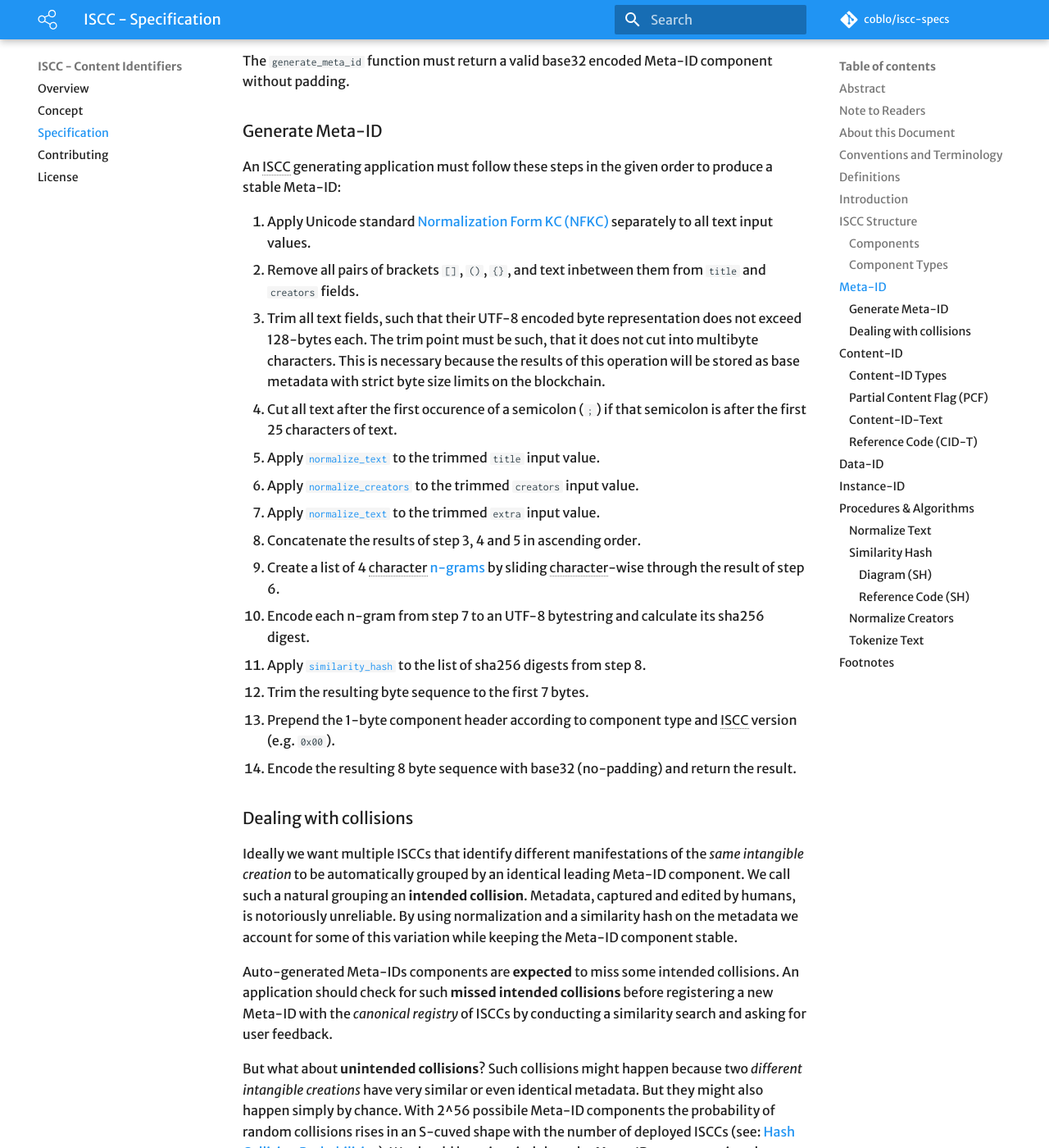
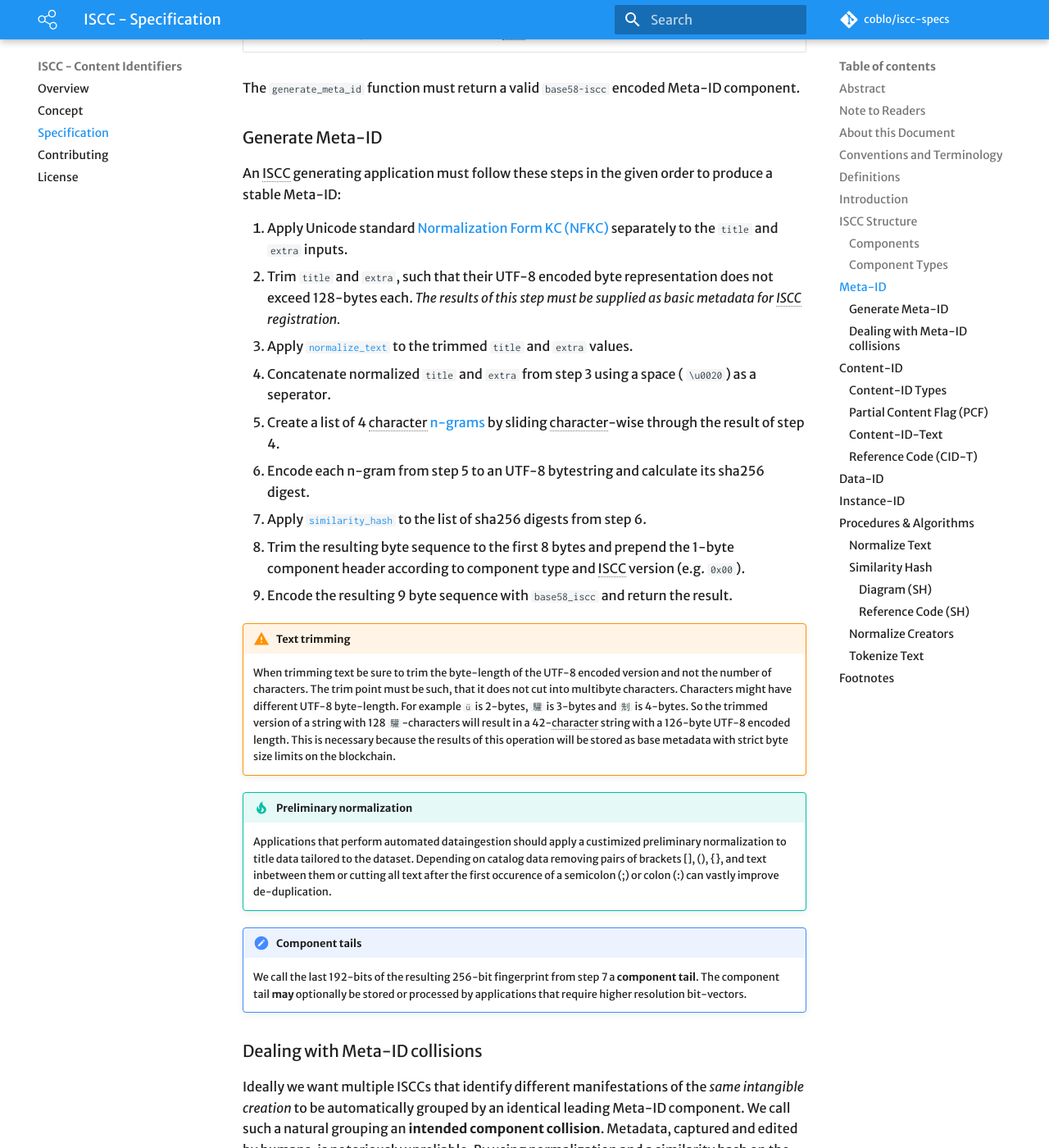
Before and after one commit to iscc/iscc-specs, an MkDocs documentation site: the page built from docs/specification.md, in a window 1280 px wide and 1400 px high, scrolled down 4643 px. Shown: the whole window at 82% size. Built offline with MkDocs 1.6.1 and Material for MkDocs 9.7.7, drawn with Linux system fonts in a browser that asks for light colours; comment, search, counter and statistics services are not loaded; old or Windows-style settings are respelled for this version of MkDocs; some of the changed text lies outside the part shown.

Commit message:
Simplified Meta-ID section of specification

```diff
--- a/docs/specification.md
+++ b/docs/specification.md
@@ -40,7 +40,7 @@ Digital Media Object
 :	A blob of raw bytes that with media type specific encoding.
 
 Generic Media Type
-:	A basic digital content type such as UTF-8 encoded plain text or raw pixel data of images.
+:	A basic content type such as plain text in a normalized and *generic* ([UTF-8](https://en.wikipedia.org/wiki/UTF-8)) encoding format.
 
 ISCC
 :	International Standard Content Code
@@ -73,11 +73,17 @@ The ISCC Digest is built from multiple self-describing 72-bit components:
 | **Algorithms:** | Similarity Hash     | Type specific      | CDC, Similarity Hash | CDC, Hash Tree |
 | **Size:**       | 72 bits             | 72 bits            | 72 bits              | 72 bits        |
 
-These components may be used independently by applications for various purposes but must be combined into a 52 character string (55 with hyphens) for a fully qualified ISCC Code. The components must be combined in the fixed order of Meta-ID, Content-ID, Data-ID, Instance-ID and may be separated by hyphens.
+These components may be used independently by applications for various purposes but must be combined into a 52 character base58 encoded string (55 with hyphens) for a fully qualified ISCC Code. The components must be combined in the fixed order of Meta-ID, Content-ID, Data-ID, Instance-ID and may be separated by hyphens.
 
-!!! todo
+!!! examples
+    **Printable output:**
 
-    Describe coded format with prefix, colon, components +- hyphens
+    ISCC: 11cS7Y9NjD6DX-1DVcUdv5ewjDQ-1Qhwz8x54CShu-1d8uCbWCNbGWg
+
+    **Machine readable URI:**
+
+    iscc:11TcMGvUSzqoM1CqVA3ykFawyh1R1sH4Bz8A1of1d2Ju4VjWt26S
+
 ### Component Types
 
 Each component has the same basic structure of a 1-byte header and a 8-byte main section. Each components main section can thus be fit into a 64-bit integer value for efficient data processing. The header-byte of each component is subdivided into 2 nibbles (4 bits). The first nibble specifies the component type while the second nibble is component specific.
@@ -96,44 +102,48 @@ Each component has the same basic structure of a 1-byte header and a 8-byte main
 
 ## Meta-ID
 
-The Meta-ID is built from minimal and generic metadata of the content to be identified. All *text* information supplied to the META-ID generating function is assumed to be UTF-8 encoded. Errors that occur during the decoding of such a bytestring input to a native Unicode must terminate the process and must not be silenced. An ISCC generating application must provide a `generate_meta_id` function that accepts the following input fields:
+The Meta-ID is built from minimal and generic metadata of the content to be identified. All *text* information supplied to the META-ID generating function is assumed to be UTF-8 encoded. Errors that occur during the decoding of such a bytestring input to a native Unicode must terminate the process and must not be silenced. An ISCC generating application must provide a `generate_meta_id` function that accepts the following inputs:
 
-| Name                  | Type    | Required | Description                              |
-| :-------------------- | :------ | :------- | :--------------------------------------- |
-| *title*               | text    | Yes      | The title of an intangible creation.     |
-| *creators*[^creators] | text    | No       | One or more semicolon separated names of the original creators of the content. |
+| Name                  | Type    | Required | Description                                                  |
+| :-------------------- | :------ | :------- | :----------------------------------------------------------- |
+| *title*               | text    | Yes      | The title of an intangible creation.                         |
 | *extra*               | text    | No       | A short statement that distinguishes this intangible creation from another one. |
-| version               | integer | No       | ISCC version number.                     |
+| version               | integer | No       | ISCC version number (default: 0)                             |
 
-The `generate_meta_id` function must return a valid base32 encoded Meta-ID component without padding.
+The `generate_meta_id` function must return a valid `base58-iscc` encoded Meta-ID component.
 
 ### Generate Meta-ID
 
 An ISCC generating application must follow these steps in the given order to produce a stable Meta-ID:
 
-1. Apply Unicode standard [Normalization Form KC (NFKC)](http://www.unicode.org/reports/tr15/#Norm_Forms) separately to all text input values.
-2. Remove all pairs of brackets  `[]`,  `()`,  `{}`, and text inbetween them from `title` and `creators` fields.
-3. Trim all text fields, such that their UTF-8 encoded byte representation does not exceed 128-bytes each. The trim point must be such, that it does not cut into multibyte characters. This is necessary because the results of this operation will be stored as base metadata with strict byte size limits on the blockchain.
-4. Cut all text after the first occurence of a semicolon (`;`) if that semicolon is after the first 25 characters of text.
-5. Apply [`normalize_text`](#normalize-text) to the trimmed `title` input value.
-6. Apply [`normalize_creators`](#normalize-creators) to the trimmed `creators` input value.
-7. Apply [`normalize_text`](#normalize-text) to the trimmed `extra` input value.
-8. Concatenate the results of step 3, 4 and 5 in ascending order.
-9. Create a list of 4 character [n-grams](https://en.wikipedia.org/wiki/N-gram) by sliding character-wise through the result of step 6.
-10. Encode each n-gram from step 7 to an UTF-8 bytestring and calculate its sha256 digest.
-11. Apply [`similarity_hash`](#similarity-hash) to the list of sha256 digests from step 8.
-12. Trim the resulting byte sequence to the first 7 bytes.
-13. Prepend the 1-byte component header according to component type and ISCC version (e.g. `0x00`).
-14. Encode the resulting 8 byte sequence with base32 (no-padding) and return the result.
+1. Apply Unicode standard [Normalization Form KC (NFKC)](http://www.unicode.org/reports/tr15/#Norm_Forms) separately to the  `title` and `extra` inputs.
+2. Trim `title` and `extra`, such that their UTF-8 encoded byte representation does not exceed 128-bytes each. *The results of this step must be supplied as basic metadata for ISCC registration.*
+3. Apply [`normalize_text`](#normalize-text) to the trimmed `title` and `extra` values.
+4. Concatenate normalized `title` and `extra` from step 3 using a space ( `\u0020`) as a seperator.
+5. Create a list of 4 character [n-grams](https://en.wikipedia.org/wiki/N-gram) by sliding character-wise through the result of step 4.
+6. Encode each n-gram from step 5 to an UTF-8 bytestring and calculate its sha256 digest.
+7. Apply [`similarity_hash`](#similarity-hash) to the list of sha256 digests from step 6.
+8. Trim the resulting byte sequence to the first 8 bytes and prepend the 1-byte component header according to component type and ISCC version (e.g. `0x00`).
+15. Encode the resulting 9 byte sequence with `base58_iscc` and return the result.
 
 
-### Dealing with collisions
+!!! warning "Text trimming"
+    When trimming text be sure to trim the byte-length of the UTF-8 encoded version and not the number of characters. The trim point must be such, that it does not cut into multibyte characters. Characters might have different UTF-8 byte-length. For example `ü` is 2-bytes, `驩` is 3-bytes and `𠜎` is 4-bytes. So the trimmed version of a string with 128 `驩`-characters will result in a 42-character string with a 126-byte UTF-8 encoded length. This is necessary because the results of this operation will be stored as base metadata with strict byte size limits on the blockchain.
 
-Ideally we want multiple ISCCs that identify different manifestations of the *same intangible creation* to be automatically grouped by an identical leading Meta-ID component. We call such a natural grouping an **intended collision**. Metadata, captured and edited by humans, is notoriously unreliable. By using normalization and a similarity hash on the metadata we account for some of this variation while keeping the Meta-ID component stable.
+!!! tip "Preliminary normalization"
+    Applications that perform automated dataingestion should apply a custimized preliminary normalization to title data tailored to the dataset. Depending on catalog data removing pairs of brackets [], (), {}, and text inbetween them or cutting all text after the first occurence of a semicolon (;) or colon (:) can vastly improve de-duplication.
 
-Auto-generated Meta-IDs components are **expected** to miss some intended collisions. An application should check for such **missed intended collisions** before registering a new Meta-ID with the *canonical registry* of ISCCs by conducting a similarity search and asking for user feedback.
+!!! note "Component tails"
+    We call the last 192-bits of the resulting 256-bit fingerprint from step 7 a **component tail**. The component tail **may** optionally be stored or processed by applications that require higher resolution bit-vectors.
 
-But what about **unintended collisions**? Such collisions might happen because two *different intangible creations* have very similar or even identical metadata. But they might also happen simply by chance. With 2^56 possibile Meta-ID components the probability of random collisions rises in an S-cuved shape with the number of deployed ISCCs (see: [Hash Collision Probabilities](http://preshing.com/20110504/hash-collision-probabilities/)).  We should keep in mind that, the Meta-ID component is only one part of an ISCC. Sporadic unintended collisions of the Meta-ID component are generally deemed as **acceptable and expected**.
+
+### Dealing with Meta-ID collisions
+
+Ideally we want multiple ISCCs that identify different manifestations of the *same intangible creation* to be automatically grouped by an identical leading Meta-ID component. We call such a natural grouping an **intended component collision**. Metadata, captured and edited by humans, is notoriously unreliable. By using normalization and a similarity hash on the metadata we account for some of this variation while keeping the Meta-ID component somewhat stable.
+
+Auto-generated Meta-IDs components are **expected** to miss some intended collisions. An application should check for such **missed intended component collisions** before registering a new Meta-ID with the *canonical registry* of ISCCs by conducting a similarity search and asking for user feedback.
+
+But what about **unintended component collisions**? Such collisions might happen because two *different intangible creations* have very similar or even identical metadata. But they might also happen simply by chance. With 2^56 possibile Meta-ID components the probability of random collisions rises in an S-cuved shape with the number of deployed ISCCs (see: [Hash Collision Probabilities](http://preshing.com/20110504/hash-collision-probabilities/)).  We should keep in mind that, the Meta-ID component is only one part of a fully qualified ISCC Code. Sporadic unintended collisions of the Meta-ID component are generally deemed as **acceptable and expected**.
 
 If for any reason an application wants to avoid unintended collisions with pre-existing Meta-ID components it may utilze the `extra`-field. An application must first generate a Meta-ID without asking the user for input to the `extra`-field and then first check for collisions with the *canonical registry* of ISCCs. After it finds a collision with a pre-existing Meta-ID it may display the metadata of the colliding entry and interact with the user to determine if it indeed is an unintended collision. Only if the user indicates an unintended collision, may the application ask for a disambiguation that is than added as an ammendment to the metadata via the `extra`-field to create a different Meta-ID component. The application may repeat the pre-existence check until it finds no collision or a user intended collision. The application must not supply autogenerated input to the `extra`-field.
 
@@ -289,7 +299,7 @@ def similarity_hash(hash_digests: Sequence[ByteString]) -> ByteString:
 
 [^tophash]: **Instance-ID binding:** We might add an additional step to the final Instance-ID component by hashing the concatenation of the preceeding components and the **top-hash**. This would bind the Instance-ID to the other components. But this would also chainge its semantics to encode integrity of data and metadata together.
 
-*[ISCC Code]: Base32 encoded representation of an ISCC
+*[ISCC Code]: Base58-iscc encoded representation of an ISCC
 
 *[ISCC Digest]: Raw binary data of an ISCC
 
```
